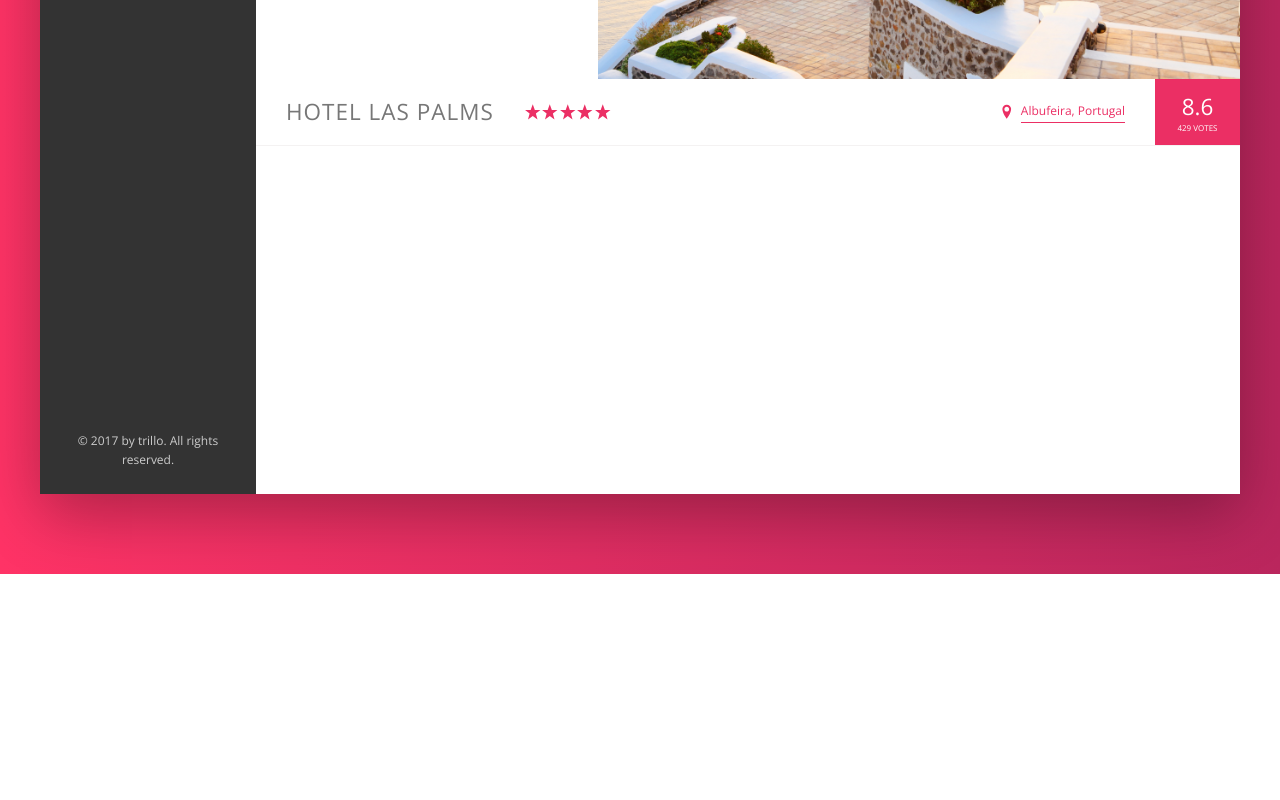
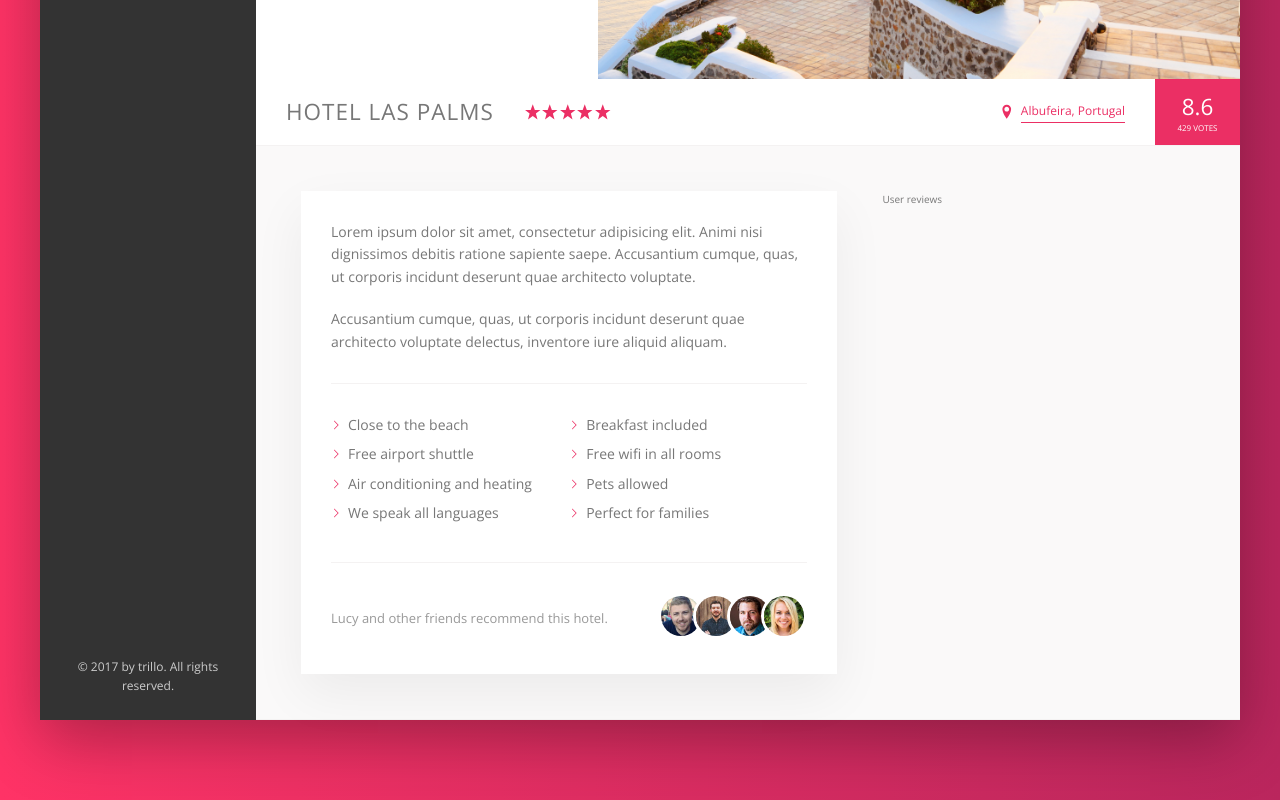
Before and after one commit to HalyYampolska/Trillo, a website: page index.html in a window 1280 px wide. Shown: the part 456-1256 px from the top of the page. Before the commit the page ends 1030 px from the top, so only its background shows below. Drawn offline with nearby package versions, Linux system fonts and the light colour scheme.

Commit message:
Building the Description Section

```diff
--- a/index.html
+++ b/index.html
@@ -138,6 +138,41 @@
                         </div>
                     </div>
 
+                    <div class="detail">
+                        <div class="description">
+                            <p class="paragraph">
+                                Lorem ipsum dolor sit amet, consectetur adipisicing elit. Animi nisi dignissimos debitis ratione sapiente saepe. Accusantium cumque, quas, ut corporis incidunt deserunt quae architecto voluptate.
+                            </p>
+                            <p class="paragraph">
+                                Accusantium cumque, quas, ut corporis incidunt deserunt quae architecto voluptate delectus, inventore iure aliquid aliquam.
+                            </p>
+                            <ul class="list">
+                                <li class="list__item">Close to the beach</li>
+                                <li class="list__item">Breakfast included</li>
+                                <li class="list__item">Free airport shuttle</li>
+                                <li class="list__item">Free wifi in all rooms</li>
+                                <li class="list__item">Air conditioning and heating</li>
+                                <li class="list__item">Pets allowed</li>
+                                <li class="list__item">We speak all languages</li>
+                                <li class="list__item">Perfect for families</li>
+                            </ul>
+                            <div class="recommend">
+                                <p class="recommend__count">
+                                    Lucy and other friends recommend this hotel.
+                                </p>
+                                <div class="recommend_friends">
+                                    <img src="img/user-3.jpg" alt="Friend 1" class="recommend__photo">
+                                    <img src="img/user-4.jpg" alt="Friend 2" class="recommend__photo">
+                                    <img src="img/user-5.jpg" alt="Friend 3" class="recommend__photo">
+                                    <img src="img/user-6.jpg" alt="Friend 4" class="recommend__photo">
+                                </div>
+                            </div>
+                        </div>
+
+                        <div class="user-reviews">
+                            User reviews
+                        </div>
+                    </div>
 
                 </main>
 
--- a/sass/_base.scss
+++ b/sass/_base.scss
@@ -31,6 +31,9 @@ Grey dark 3: #999
     --color-grey-dark-3: #999;
 
     --shadow-dark: 0 2rem 6rem rgba(0,0,0,0.3);
+    --shadow-light: 0 2rem 5rem rgba(0,0,0,0.06);
+
+    --line: 1px solid var(--color-grey-light-2);
 }
 
 
--- a/sass/_components.scss
+++ b/sass/_components.scss
@@ -210,7 +210,7 @@
     display: flex;
 
     align-items: center;
-    border-bottom: 1px solid var(--color-grey-light-2);
+    border-bottom: var(--line);
 
     &__heading {
         font-size: 2.25rem;
@@ -308,3 +308,80 @@
         box-shadow: none;
     }
 }
+
+
+/////////////////////////////////
+// PARAGRAPH
+.paragraph:not(:last-of-type) {
+    margin-bottom: 2rem;
+}
+
+
+/////////////////////////////////
+// LIST
+.list {
+    list-style: none;
+    margin: 3rem 0;
+    padding: 3rem 0;
+    border-top: var(--line);
+    border-bottom: var(--line);
+
+    display: flex;
+    flex-wrap: wrap;
+
+    &__item {
+        flex: 0 0 50%;
+        margin-bottom: 0.7rem;
+    }
+
+    &__item::before {
+        content: "";
+        display: inline-block;
+        height: 1rem;
+        width: 1rem;
+        margin-right: 0.7rem;
+
+        //older browsers
+        //background-image: url(../img/chevron-thin-right.svg);
+        //background-size: cover;
+
+        //newer browsers - masks
+        background-color: var(--color-primary);
+        -webkit-mask-image:url(../img/chevron-thin-right.svg);
+        -webkit-mask-size: cover;
+        mask-image:url(../img/chevron-thin-right.svg);
+        mask-size: cover;
+
+    }
+}
+
+/////////////////////////////////
+// RECOMMEND
+.recommend {
+    font-size: 1.3rem;
+    color: var(--color-grey-dark-3);
+
+    display: flex;
+    align-items: center;
+
+
+    &__count {
+        margin-right: auto;
+    }
+
+    &__friends {
+
+    }
+
+    &__photo {
+        box-sizing: content-box;
+        height: 4rem;
+        width: 4rem;
+        border-radius: 50%;
+        border: 3px solid #fff;
+
+        &:not(:last-child) {
+            margin-right: -1.5rem;
+        }
+    }
+}
--- a/sass/_layout.scss
+++ b/sass/_layout.scss
@@ -11,7 +11,7 @@
     font-size: 1.4rem;
     height: 7rem;
     background-color: #fff;
-    border-bottom: 1px solid var(--color-grey-light-2);
+    border-bottom: var(--line);
 
     display: flex;
     justify-content: space-between;
@@ -34,6 +34,26 @@
 
 .hotel-view {
     background-color: #fff;
-    height: 80rem;
     flex: 1;
 }
+
+.detail {
+    display: flex;
+    padding: 4.5rem;
+    background-color: var(--color-grey-light-1);
+    border-bottom: var(--line);
+}
+
+.description {
+    font-size: 1.4rem;
+    background-color: #fff;
+    box-shadow: var(--shadow-light);
+    padding: 3rem;
+    flex: 0 0 60%;
+    margin-right: 4.5rem;
+
+}
+
+.user-reviews {
+    flex: 1;
+}
```
Also changed, not shown: css/style.css.
